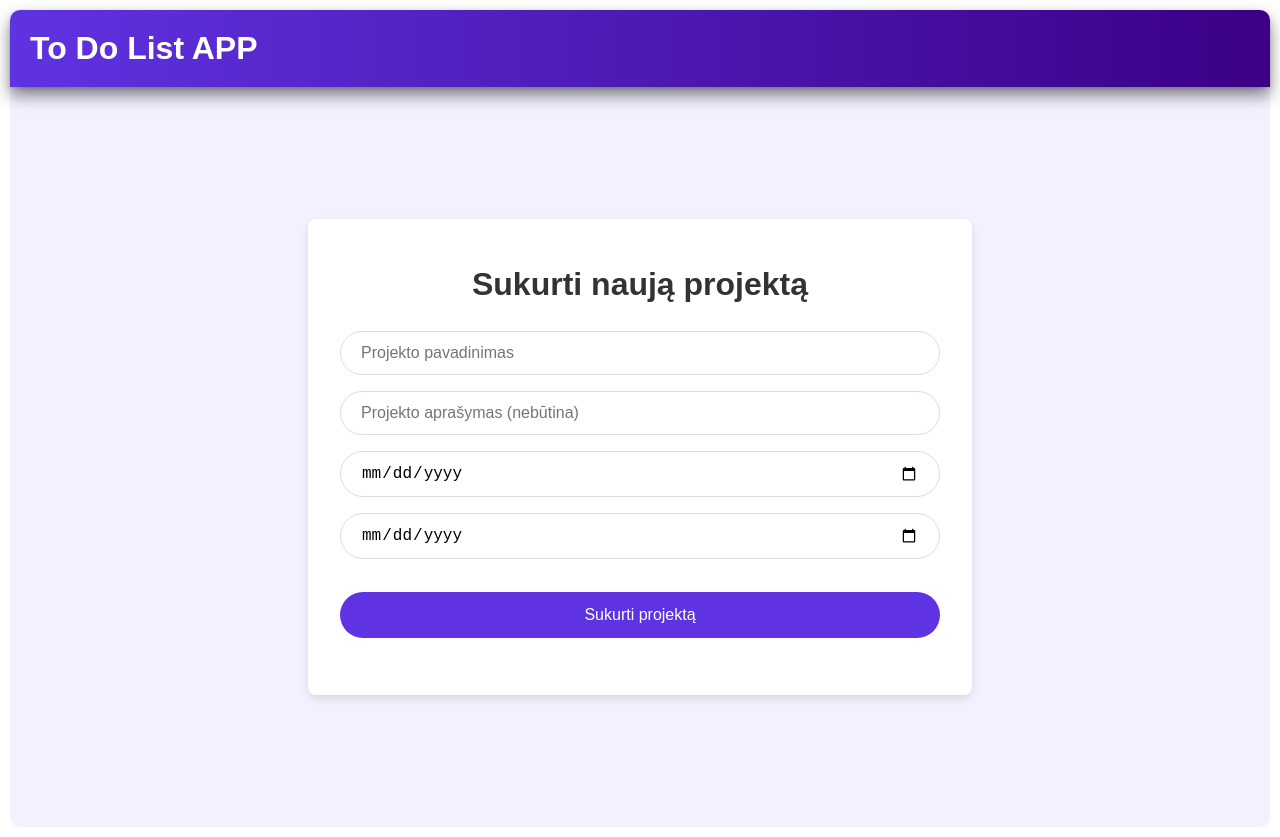
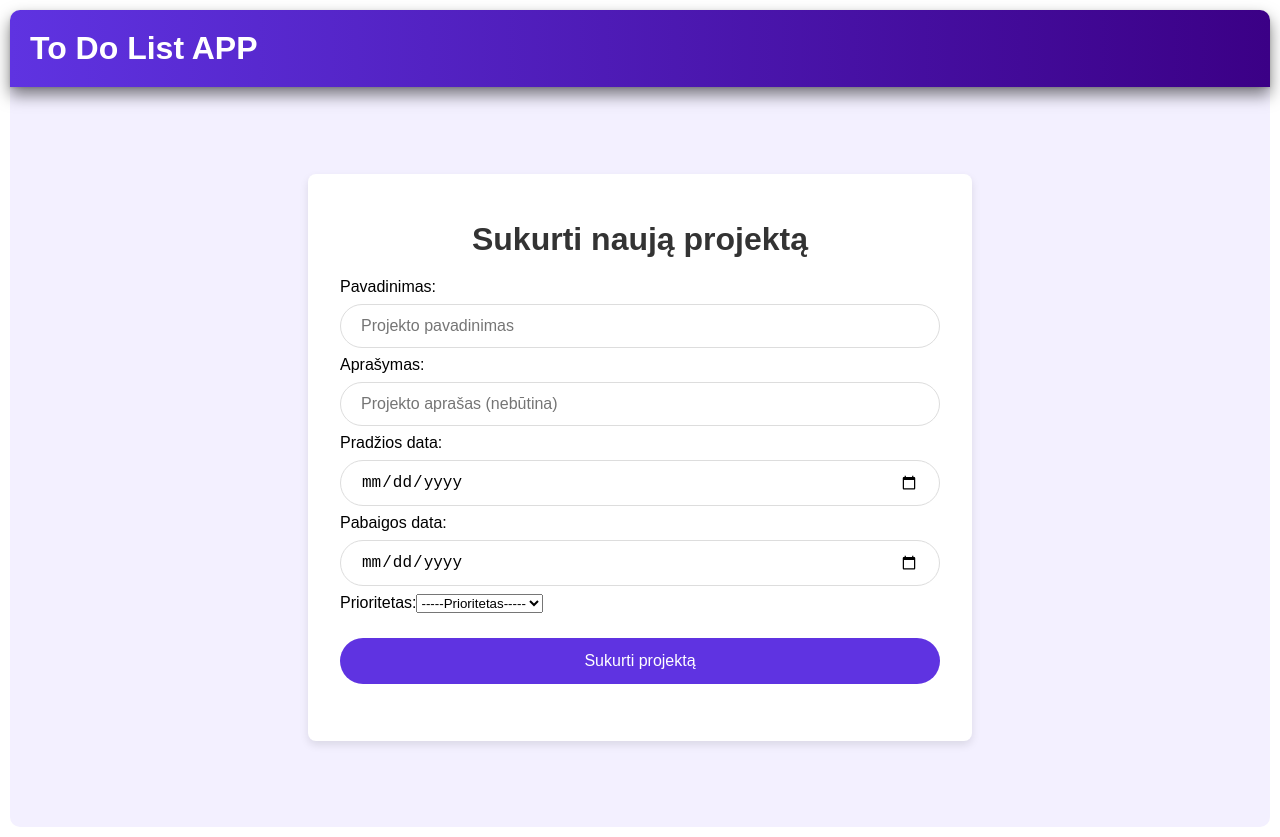
Before and after one commit to Deividas-Kozlovas/to-do-list-app, a React (Vite) app: page /create-project in a window 1280 px wide. Built offline with nearby package versions, Linux system fonts and the light colour scheme; no server answers; the database is empty; sample sign-in values are in the browser's storage.

Commit message:
Status false

```diff
--- a/src/pages/project-create/CreateProject.jsx
+++ b/src/pages/project-create/CreateProject.jsx
@@ -22,6 +22,8 @@ const CreateProject = () => {
     description: "",
     startDate: "",
     endDate: "",
+    priority: "",
+    status: false
   });
 
   useEffect(() => {
@@ -43,10 +45,10 @@ const CreateProject = () => {
     setError(null);
 
     try {
-      const result = await createProjectService({ ...projectData, userName: user.displayName });
+      const result = await createProjectService({ ...projectData, userName: user.displayName, status: false });
 
       if (result.success) {
-        createProject({ ...projectData, id: result.project.id, userName: user.displayName });
+        createProject({ ...projectData, id: result.project.id, userName: user.displayName, status: false });
         navigate("/");
       } else {
         setError(result.error);
@@ -61,7 +63,8 @@ const CreateProject = () => {
   return (
     <div className="create-project__wrapper">
       <form onSubmit={handleCreateProject} className="create-project__form">
-      <h1 className="create-project__form-title">Sukurti naują projektą</h1>
+        <h1 className="create-project__form-title">Sukurti naują projektą</h1>
+        <label htmlFor="name" className="create-project__form-label">Pavadinimas:</label>
         <input
           type="text"
           name="name"
@@ -72,48 +75,66 @@ const CreateProject = () => {
           className="create-project__form-input"
           disabled={globalLoading}
         />
+        <label htmlFor="description" className="create-project__form-label">Aprašymas:</label>
         <input
           type="text"
           name="description"
           value={projectData.description}
           onChange={handleChange}
-          placeholder="Projekto aprašymas (nebūtina)"
+          placeholder="Projekto aprašas (nebūtina)"
           className="create-project__form-input"
           disabled={globalLoading}
         />
+        <label htmlFor="startDate" className="create-project__form-label">Pradžios data:</label>
         <input
           type="date"
+          id="startDate"
           name="startDate"
           value={projectData.startDate}
           onChange={handleChange}
-          placeholder="Pradžios data"
           required
           className="create-project__form-input"
           disabled={globalLoading}
         />
+        <label htmlFor="endDate" className="create-project__form-label">Pabaigos data:</label>
         <input
           type="date"
+          id="endDate"
           name="endDate"
           value={projectData.endDate}
           onChange={handleChange}
-          placeholder="Pabaigos data"
           required
           className="create-project__form-input"
           disabled={globalLoading}
         />
+        <label htmlFor="priority" className="create-project__form-label">Prioritetas:</label>
+        <select
+          id="priority"
+          name="priority"
+          value={projectData.priority}
+          onChange={handleChange}
+          required
+          className="create-project__form-select"
+        >
+          <option value="" disabled selected>-----Prioritetas-----</option>
+          <option value="Žemas">Žemas</option>
+          <option value="Vidutinis">Vidutinis</option>
+          <option value="Aukštas">Aukštas</option>
+        </select>
+
         <button type="submit" className="create-project__form-button" disabled={globalLoading}>
           {globalLoading ? "Kuriama..." : "Sukurti projektą"}
         </button>
 
         {globalError && <p className="create-project__form-error-message">Klaida: {globalError}</p>}
         {globalLoading && (
-            <div className="reset-password__form-loading">
-              <div className="reset-password__form-loading-spinner"></div>
-              <span className="reset-password__form-loading-text">
-                Kuriama...
-              </span>
-            </div>
-          )}
+          <div className="create-project__form-loading">
+            <div className="create-project__form-loading-spinner"></div>
+            <span className="create-project__form-loading-text">
+              Kuriama...
+            </span>
+          </div>
+        )}
       </form>
     </div>
   );
--- a/src/services/ProjectServices.js
+++ b/src/services/ProjectServices.js
@@ -14,6 +14,7 @@ export const createProject = async (projectData) => {
     const projectRef = await addDoc(collection(db, "Projektai"), {
       ...projectData,
       createdAt: new Date(),
+      status: false
     });
 
     return { success: true, project: { ...projectData, id: projectRef.id } };
```
